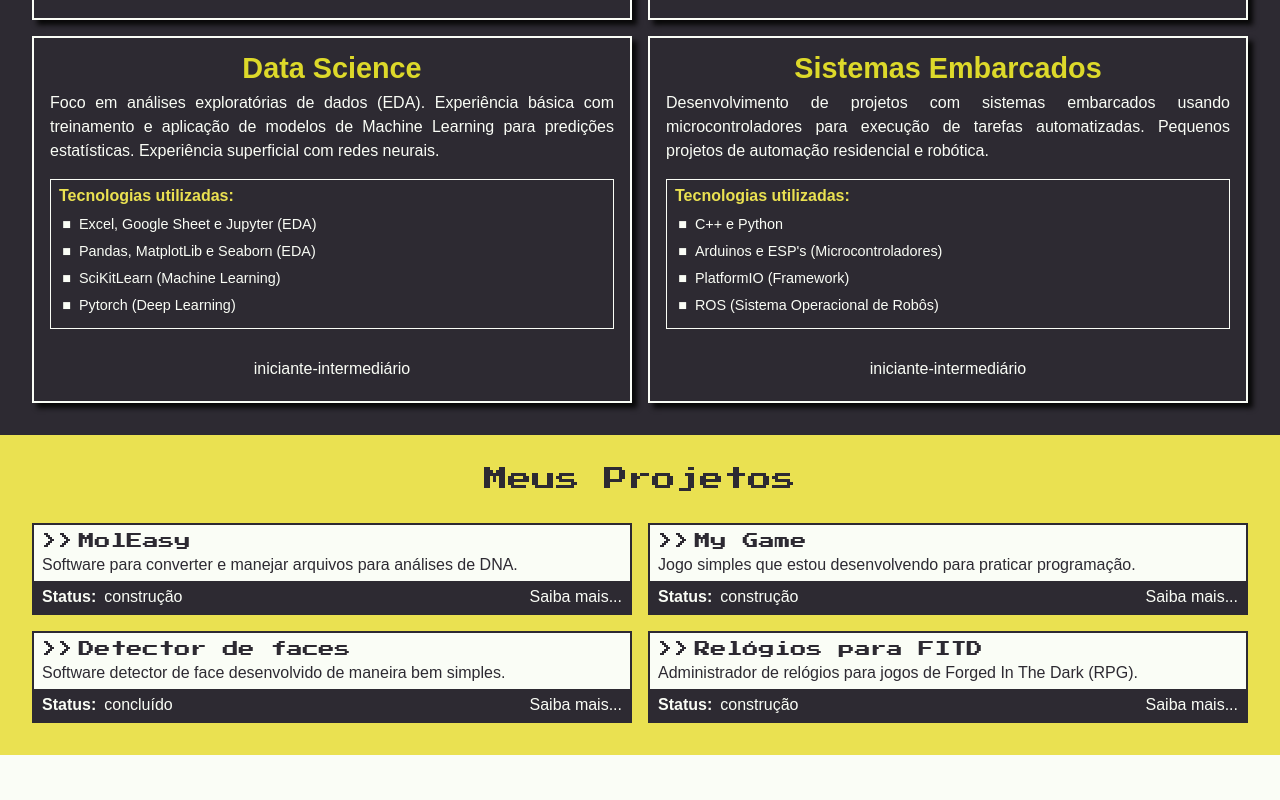
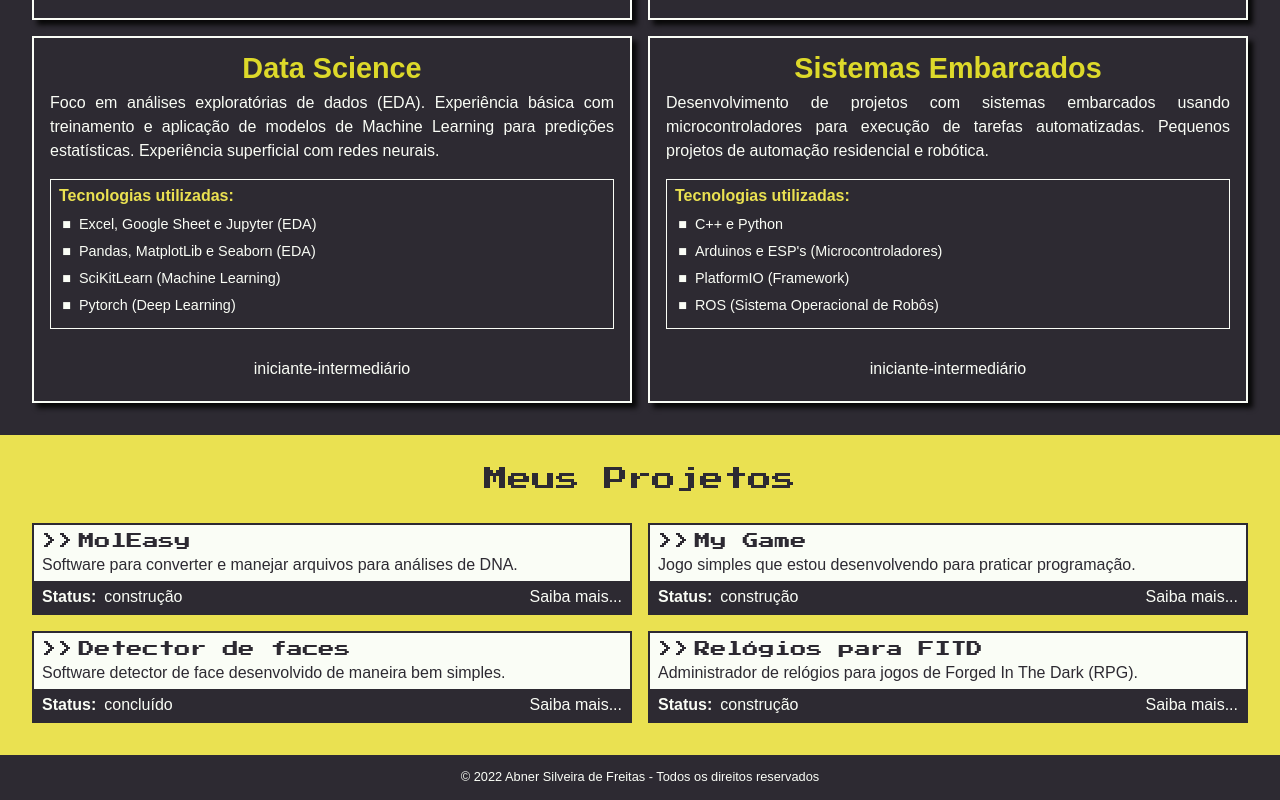
Before and after one commit to defreitasabner/defreitasabner.github.io, a Next.js app: page / in a window 1280 px wide. Shown: the part 1130-1930 px from the top of the page. Before the commit the page ends 1885 px from the top, so only its background shows below. Built offline with nearby package versions, Linux system fonts and the light colour scheme; a web font is replaced by a local one.

Commit message:
Adicionado PageFooter.

```diff
--- a/pages/_app.js
+++ b/pages/_app.js
@@ -1,4 +1,5 @@
 import PageHeader from "../src/components/PageHeader";
+import PageFooter from "../src/components/PageFooter";
 import "../src/styles/reset.css";
 import "../src/styles/style.scss";
 
@@ -7,6 +8,7 @@ function MyApp({ Component, pageProps }) {
         <>
             <PageHeader />
             <Component { ...pageProps } />
+            <PageFooter />
         </>
     )
 }
--- /dev/null
+++ b/src/components/PageFooter/PageFooter.module.scss
@@ -0,0 +1,9 @@
+.footer {
+    background-color: var(--raisin-black);
+    text-align: center;
+    padding: 1rem;
+    &__copyright {
+        color: var(--baby-powder);
+        font-size: 0.8rem;
+    }
+}
--- /dev/null
+++ b/src/components/PageFooter/index.js
@@ -0,0 +1,9 @@
+import styles from './PageFooter.module.scss';
+
+export default function PageFooter() {
+    return (
+        <footer class={styles.footer}>
+            <p class={styles.footer__copyright}>&copy; 2022 Abner Silveira de Freitas - Todos os direitos reservados</p>
+        </footer>
+    )
+}
```
Also changed, not shown: src/styles/footer/footer.css (deleted, +0 -10 lines).
